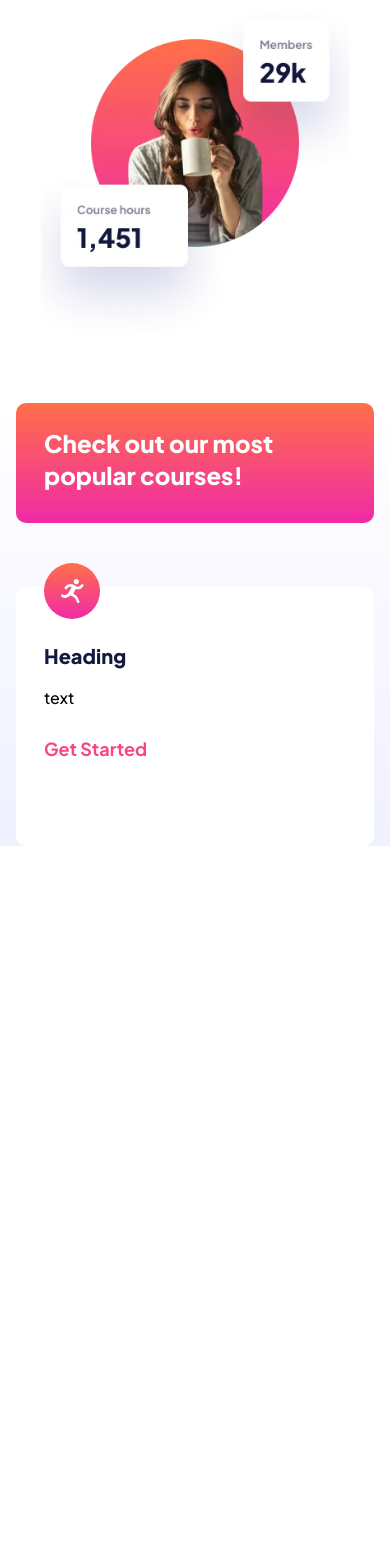
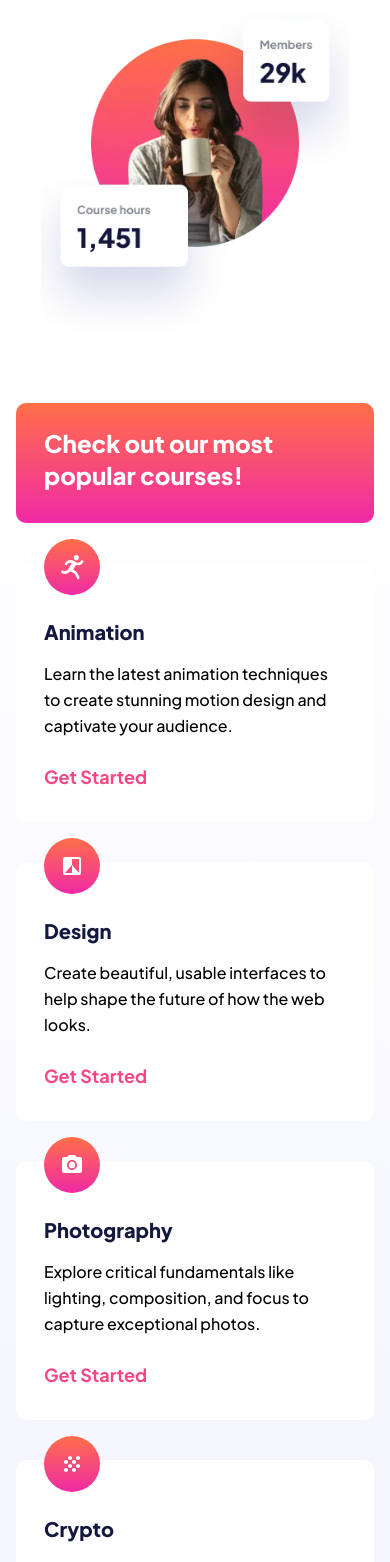
Before and after one commit to richieAiello/skilled-landing-page, a React (Vite) app: page / in a window 390 px wide. Shown: the part 432-1994 px from the top of the page. Before the commit the page ends 1278 px from the top, so only its background shows below. Built offline with nearby package versions, Linux system fonts and the light colour scheme.

Commit message:
Styles for Course.jsx on mobile.

```diff
--- a/src/components/course/Course.jsx
+++ b/src/components/course/Course.jsx
@@ -9,12 +9,37 @@ import businessIcon from '../../assets/icon-business.svg';
 const Course = props => {
   return (
     <section className="bg-gradient-to-b from-white to-white-blue">
-      <div className="container">
+      <div className="container grid gap-y-10">
         <CourseHeading />
         <CourseCard
-          heading="Heading"
-          text="text"
+          heading="Animation"
+          text="Learn the latest animation techniques to create stunning motion
+            design and captivate your audience."
           src={animationIcon}
+        />
+        <CourseCard
+          heading="Design"
+          text="Create beautiful, usable interfaces to help shape the future of
+            how the web looks."
+          src={designIcon}
+        />
+        <CourseCard
+          heading="Photography"
+          text="Explore critical fundamentals like lighting, composition, and focus
+            to capture exceptional photos."
+          src={photographyIcon}
+        />
+        <CourseCard
+          heading="Crypto"
+          text="All you need to know to get started investing in crypto. Go from beginner
+            to advanced with this 54 hour course."
+          src={cryptoIcon}
+        />
+        <CourseCard
+          heading="Business"
+          text="A step-by-step playbook to help you start, scale, and sustain your business
+            without outside investment."
+          src={businessIcon}
         />
       </div>
     </section>
--- a/src/components/course/CourseCard.jsx
+++ b/src/components/course/CourseCard.jsx
@@ -4,7 +4,7 @@ const CourseCard = props => {
       <h3 className="text-blue font-extrabold text-[1.25rem] leading-[1.575rem] capitalize mb-4">
         {props.heading}
       </h3>
-      <p className="mb-6">{props.text}</p>
+      <p className="mb-6  max-w-md">{props.text}</p>
       <a
         href="#"
         className="text-hot-pink text-lg font-bold capitalize duration-300 hover:text-pink focus:text-pink"
@@ -14,6 +14,7 @@ const CourseCard = props => {
       <img
         src={props.src}
         className="absolute bottom-[227px] left-7 w-14 h-14"
+        loading="lazy"
       />
     </div>
   );
--- a/src/components/course/CourseHeading.jsx
+++ b/src/components/course/CourseHeading.jsx
@@ -2,7 +2,7 @@ const CourseHeading = props => {
   return (
     <div
       className="w-full h-[7.5rem] rounded-[10px] pt-6 px-7
-      bg-gradient-to-t from-grad-pink-1 to-grad-pink-2 mb-16"
+      bg-gradient-to-t from-grad-pink-1 to-grad-pink-2"
     >
       <h2 className="text-white text-2xl font-extrabold">
         Check out our most popular courses!
--- a/src/components/hero/HeroImage.jsx
+++ b/src/components/hero/HeroImage.jsx
@@ -13,6 +13,7 @@ const HeroImage = props => {
         src="./hero-mobile.webp"
         alt="29,000 members and 1,451 course hours."
         className="hero__image mx-auto"
+        loading="lazy"
       />
     </picture>
   );
--- a/src/index.css
+++ b/src/index.css
@@ -21,7 +21,10 @@
   line-height: 1.625rem;
 }
 
-.container {
-  width: calc(100% - 2rem);
-  margin-inline: auto;
+@layer components {
+  .container {
+    margin-inline: auto;
+    width: min(100% - 2rem, 689px);
+    @apply md:w-[689px] lg:w-[1110px];
+  }
 }
--- a/tailwind.config.cjs
+++ b/tailwind.config.cjs
@@ -2,6 +2,10 @@
 module.exports = {
   content: ['./index.html', './src/**/*.{js,jsx}'],
   theme: {
+    screens: {
+      md: '768px',
+      lg: '1440px',
+    },
     extend: {
       colors: {
         blue: '#13183F',
@@ -18,10 +22,7 @@ module.exports = {
         'grad-purple-1': '#4851FF',
         'grad-purple-2': '#FF6F48',
       },
-      screens: {
-        md: '768px',
-        lg: '1440px',
-      },
+
       fontFamily: {
         serif: ['Plus Jakarta Sans', 'sans-serif'],
       },
```
